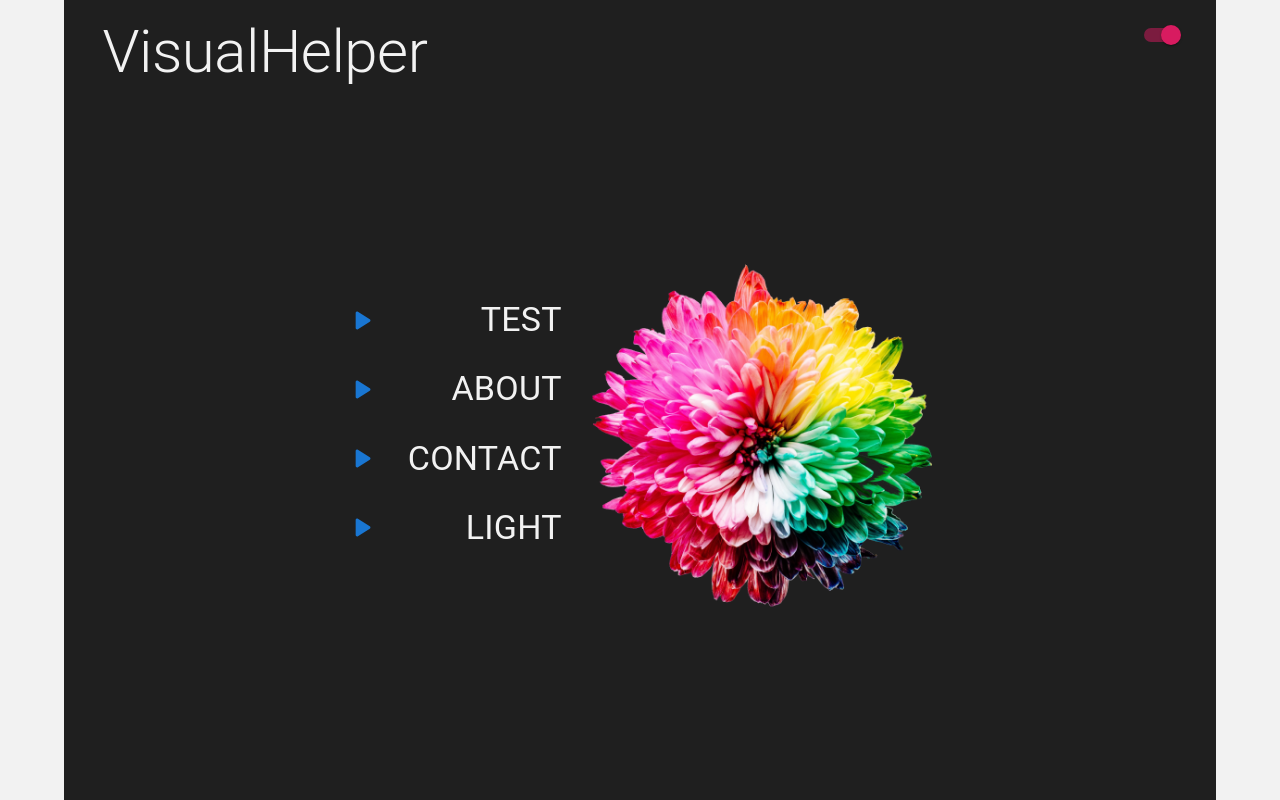
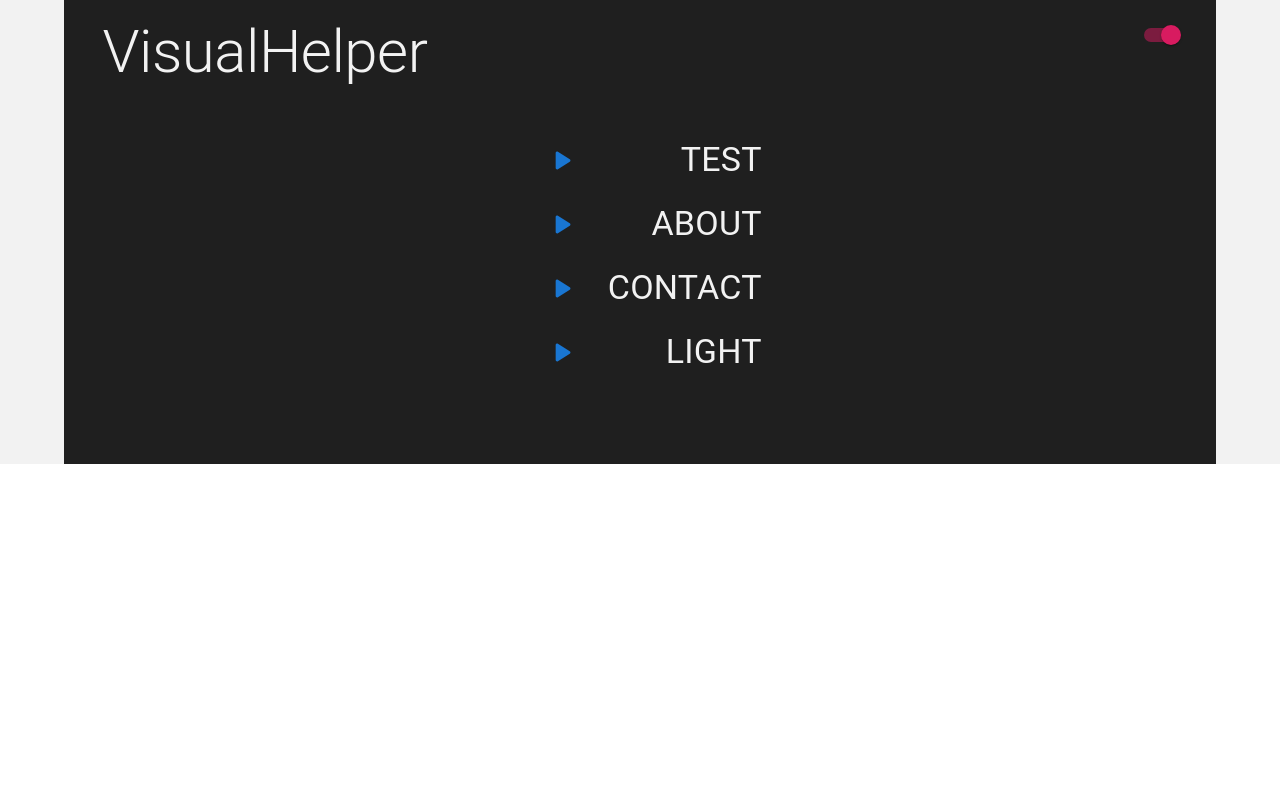
Before and after one commit to pinkishincoloragain/VisualHelper, a React (Create React App) app: page / in a window 1280 px wide. Built offline with nearby package versions, Linux system fonts and the light colour scheme.

Commit message:
modified another algorithm for readingtest

```diff
--- a/src/Components/Test/ReadingTest.js
+++ b/src/Components/Test/ReadingTest.js
@@ -93,20 +93,19 @@ export default function ReadingTest(props) {
             flexDirection: "column",
             justifyContent: "center",
             mt: "10vh",
-            pb: "10vh",
+            px: "5vw",
+            // pb: "10vh",
             // border: "1px solid #f2f2f2",
           }}
         >
-          <TextBox
-            handleClick={handleClickTest1}
-            text={questions[props.qNum].text1}
-            darkMode={false}
-          />
-          <TextBox
-            handleClick={handleClickTest2}
-            text={questions[props.qNum].text2}
-            darkMode={true}
-          />
+          <Typography variant="h6" color="white">
+            {questions[0].text1}
+          </Typography>
+          <br />
+          <Typography variant="h6" color="white">
+            {questions[0].text2}
+          </Typography>
+          <Button2 name="next" onClick={props.handleStep} />
         </Box>
       </Box>
     </>
--- a/src/Components/Test/Test.js
+++ b/src/Components/Test/Test.js
@@ -56,10 +56,10 @@ export default function Test() {
       setTime2(0);
     }
 
-    console.log("timeInterval1", timeInterval1);
-    console.log("time", time);
-    console.log("timeInterval2", timeInterval2);
-    console.log("time2", time2);
+    // console.log("timeInterval1", timeInterval1);
+    // console.log("time", time);
+    // console.log("timeInterval2", timeInterval2);
+    // console.log("time2", time2);
 
     setTime(time + timeInterval1);
     setTime2(time2 + timeInterval2);
@@ -115,7 +115,7 @@ export default function Test() {
               backgroundColor: darkMode ? "#1f1f1f" : "#f2f2f2",
               display: "flex",
               flexDirection: "column",
-              height: "100%",
+              height: "94vh",
             }}
           >
             {0 <= step && step < 6 ? (
--- a/src/Views/LandingPage.js
+++ b/src/Views/LandingPage.js
@@ -26,7 +26,7 @@ export default function LandingPage() {
           alignItems: "center",
           margin: "auto",
           width: "90vw",
-          height: "90vh",
+          height: "100%",
           backgroundColor: darkMode ? "#1f1f1f" : "#f2f2f2",
         }}
       >
@@ -36,6 +36,7 @@ export default function LandingPage() {
             flexDirection: "row",
             justifyContent: "space-between",
             margin: "auto",
+            // height: "100vh",
           }}
         >
           <Box
@@ -53,13 +54,13 @@ export default function LandingPage() {
             <Button2 name="Contact"></Button2>
             <Button2 name="Light" onClick={handleChange}></Button2>
           </Box>
-          <img
+          {/* <img
             style={{
               width: "min(50vw,50vh)",
               // marginLeft: "",
             }}
             src={Flower}
-          />
+          /> */}
         </Box>
       </Box>
     </>
```
Also changed, not shown: src/Components/Test/TimeBar.js (+2 -2 lines).
